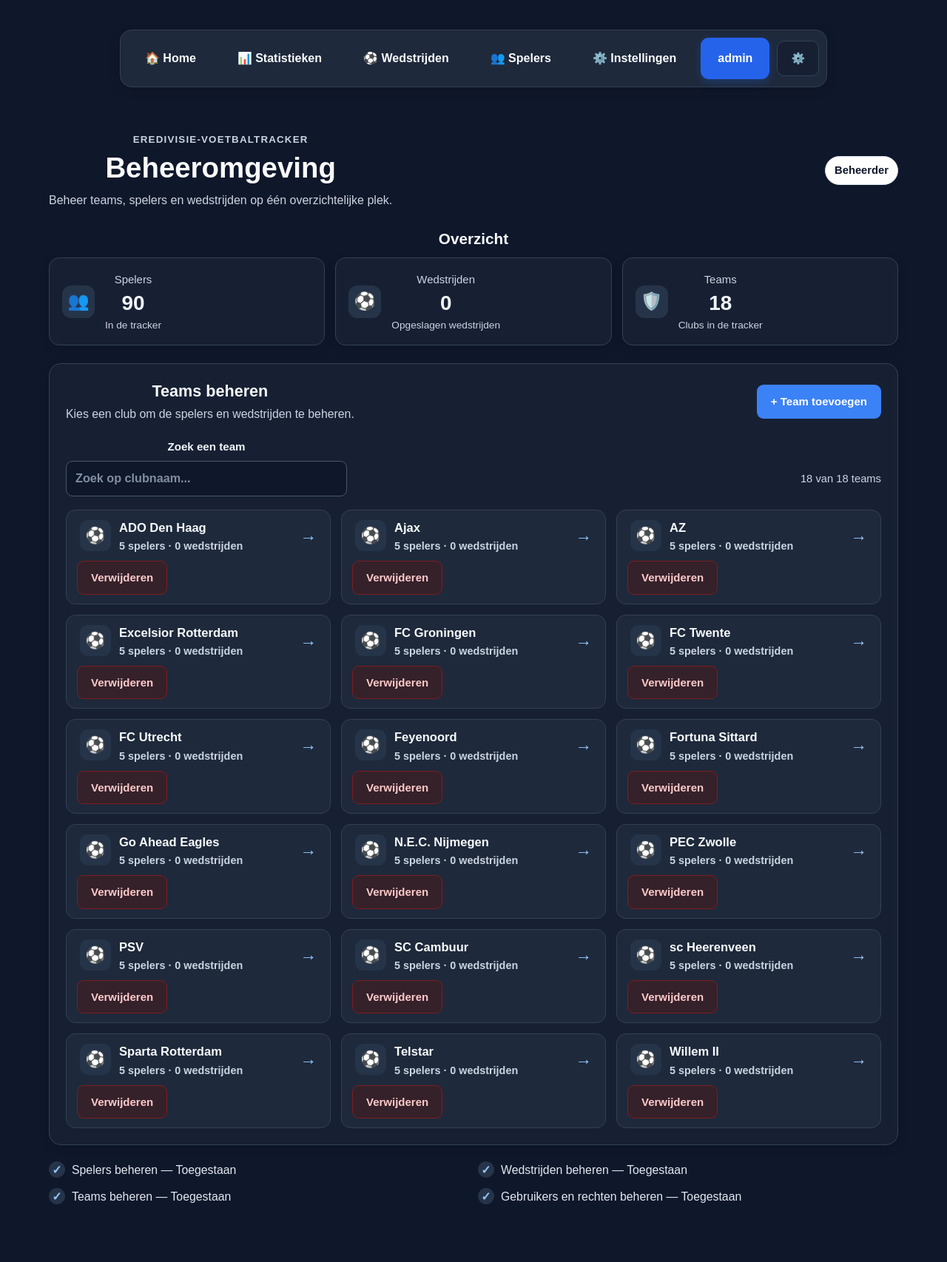
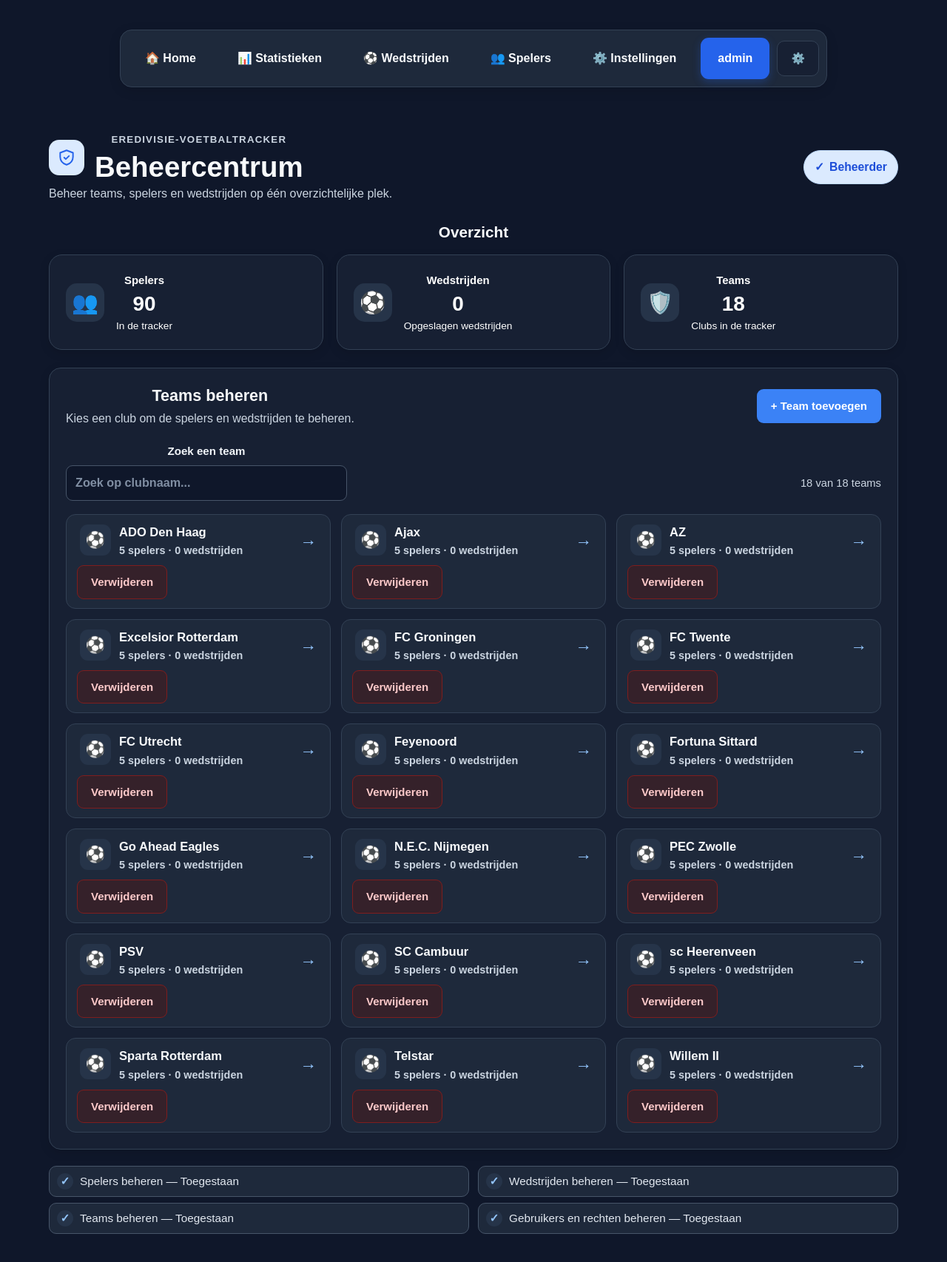
Before and after one commit to Ryan050409/simpel-design, a React (Vite) app: page /admin in a window 1280 px wide. Shown: the top 1706 px of the page at 74% size. Built offline with nearby package versions, Linux system fonts and the light colour scheme; sample sign-in values are in the browser's storage.

Commit message:
Verbeter de gebruikersinterface van de AdminPage en voeg rolgebaseerde toegang toe aan knoppen

```diff
--- a/src/AdminPage.tsx
+++ b/src/AdminPage.tsx
@@ -302,17 +302,42 @@ export default function AdminPage({
 
   return (
     <main className="admin-page">
+
 <header className="admin-page-header">
+  <div className="admin-header-content">
+    <div className="admin-header-title">
+      <span className="admin-header-icon" aria-hidden="true">
+        <svg
+          viewBox="0 0 24 24"
+          fill="none"
+          stroke="currentColor"
+          strokeWidth="1.8"
+          strokeLinecap="round"
+          strokeLinejoin="round"
+          aria-hidden="true"
+        >
+          <path d="M12 3 20 6v5c0 5-3.4 8.5-8 10-4.6-1.5-8-5-8-10V6l8-3Z" />
+          <path d="m9 12 2 2 4-4" />
+        </svg>
+      </span>
+
       <div>
         <p className="admin-eyebrow">EREDIVISIE-VOETBALTRACKER</p>
-          <h1>Beheeromgeving</h1>
-          <p>
+        <h1>Beheercentrum</h1>
+      </div>
+    </div>
+
+    <p className="admin-header-description">
       Beheer teams, spelers en wedstrijden op één overzichtelijke plek.
     </p>
   </div>
 
-        <span className="admin-role-badge">Beheerder</span>
+  <span className="admin-role-badge">
+    <span aria-hidden="true">✓</span>
+    Beheerder
+  </span>
 </header>
+
 
       <section
         className="admin-overview"
@@ -382,7 +407,7 @@ export default function AdminPage({
             )}
           </div>
 
-          {showTeamForm && (
+          {canManageTeams && showTeamForm && (
             <form className="admin-team-form" onSubmit={addTeam}>
               <label htmlFor="admin-new-team-name">
                 Naam van het nieuwe team
@@ -697,7 +722,7 @@ export default function AdminPage({
                     Bekijk alle thuis- en uitwedstrijden van {selectedTeam}.
                   </p>
                 </div>
-
+                {canManageMatches && (
                   <button
                     type="button"
                     className="admin-primary-button"
@@ -705,6 +730,7 @@ export default function AdminPage({
                   >
                     + Wedstrijd toevoegen
                   </button>
+                )}
               </div>
 
               <div className="admin-player-toolbar">
@@ -745,23 +771,16 @@ export default function AdminPage({
                       </div>
 
                       <div className="admin-player-actions">
-                        <button
-                          type="button"
-                          className="admin-edit-button"
-                          onClick={() => openEditMatchForm(match)}
-                          aria-label={`Bewerk ${match.home} tegen ${match.away}`}
-                        >
+                        {canManageMatches && (
+                          <div className="admin-player-actions">
+                            <button onClick={() => openEditMatchForm(match)}>
                               Bewerken
                             </button>
-
-                        <button
-                          type="button"
-                          className="admin-delete-button"
-                          onClick={() => deleteMatch(match)}
-                          aria-label={`Verwijder ${match.home} tegen ${match.away}`}
-                        >
+                            <button onClick={() => deleteMatch(match)}>
                               Verwijderen
                             </button>
+                          </div>
+                        )}
                       </div>
                     </article>
                   ))}
--- a/src/App.css
+++ b/src/App.css
@@ -89,8 +89,8 @@
   --table-text-color: #0f172a;
 
   --shadow-card: 0 4px 16px rgba(15, 23, 42, 0.06);
-  --shadow-card-hover: 0 10px 28px rgba(15, 23, 42, 0.10);
-  --shadow-modal: 0 24px 60px rgba(15, 23, 42, 0.20);
+  --shadow-card-hover: 0 10px 28px rgba(15, 23, 42, 0.1);
+  --shadow-modal: 0 24px 60px rgba(15, 23, 42, 0.2);
 }
 
 /* =========================================================
@@ -241,7 +241,6 @@ textarea::placeholder {
 .faq-list {
   box-shadow: var(--shadow-card);
 }
-
 
 /* =========================================================
    Navigatie
@@ -1534,7 +1533,6 @@ textarea::placeholder {
   text-align: left;
 }
 
-
 .player-card-header {
   display: flex;
   align-items: flex-start;
@@ -2272,7 +2270,6 @@ textarea::placeholder {
   color: var(--muted-text-color);
 }
 
-
 .matches-page-actions {
   display: flex;
   align-items: flex-end;
@@ -2449,7 +2446,6 @@ textarea::placeholder {
 
 /* Wedstrijdresultaten */
 
-
 .match-row-win,
 .match-row-draw,
 .match-row-loss {
@@ -2461,7 +2457,6 @@ textarea::placeholder {
 .match-row-loss:hover {
   background: var(--secondary-background);
 }
-
 
 .result-win,
 .result-draw,
@@ -2479,7 +2474,6 @@ textarea::placeholder {
   box-shadow: 0 1px 2px rgba(15, 23, 42, 0.08);
 }
 
-
 .result-win {
   background: #dcfce7;
   color: #166534;
@@ -2497,7 +2491,6 @@ textarea::placeholder {
   color: #991b1b;
   border-color: #fca5a5;
 }
-
 
 /* =========================================================
    Tablet
@@ -2660,7 +2653,6 @@ textarea::placeholder {
   .players-page-header .add-button {
     margin: 0;
   }
-
 
   .matches-page-header {
     grid-template-columns: 1fr;
@@ -3371,8 +3363,6 @@ textarea::placeholder {
   }
 }
 
-
-
 /* =========================================
    ADMINPAGINA — BASIS
 ========================================= */
@@ -3431,6 +3421,60 @@ textarea::placeholder {
   font-weight: 650;
 }
 
+.admin-header-content {
+  min-width: 0;
+}
+
+.admin-header-title {
+  display: flex;
+  align-items: center;
+  gap: 14px;
+}
+
+.admin-header-icon {
+  display: grid;
+  place-items: center;
+  flex-shrink: 0;
+  width: 48px;
+  height: 48px;
+  border-radius: 14px;
+  background: var(--admin-accent-soft, #dbeafe);
+  color: var(--admin-accent, #2563eb);
+}
+
+.admin-header-icon svg {
+  width: 26px;
+  height: 26px;
+}
+
+.admin-header-title .admin-eyebrow {
+  margin: 0 0 4px;
+}
+
+.admin-header-title h1 {
+  margin: 0;
+}
+
+.admin-header-description {
+  margin: 12px 0 0;
+  line-height: 1.6;
+}
+
+.admin-role-badge {
+  display: inline-flex;
+  align-items: center;
+  justify-content: center;
+  gap: 7px;
+  flex-shrink: 0;
+  padding: 9px 14px;
+  border: 1px solid var(--admin-border, #bfdbfe);
+  border-radius: 999px;
+  background: var(--admin-accent-soft, #dbeafe);
+  color: var(--admin-accent, #1d4ed8);
+  font-size: 0.875rem;
+  font-weight: 700;
+}
+
 /* =========================================
    STATISTIEKEN
 ========================================= */
@@ -3447,29 +3491,89 @@ textarea::placeholder {
 .admin-stats-grid {
   display: grid;
   grid-template-columns: repeat(3, minmax(0, 1fr));
-  gap: 14px;
+  gap: 18px;
+  margin-top: 18px;
 }
 
 .admin-stat-card {
-  display: flex;
-  align-items: center;
-  gap: 14px;
+  position: relative;
+  display: flex;
+  align-items: center;
+  gap: 16px;
   min-width: 0;
-  padding: 17px;
-  border: 1px solid var(--border, #e2e8f0);
-  border-radius: 14px;
-  background: var(--card, #fff);
+  padding: 22px;
+  overflow: hidden;
+  border: 1px solid var(--admin-border, #e2e8f0);
+  border-radius: 18px;
+  background: var(--admin-card, #ffffff);
+  box-shadow: 0 4px 14px rgb(15 23 42 / 5%);
+  transition:
+    transform 180ms ease,
+    box-shadow 180ms ease,
+    border-color 180ms ease;
+}
+
+.admin-stat-card:hover {
+  transform: translateY(-2px);
+  box-shadow: 0 8px 22px rgb(15 23 42 / 9%);
 }
 
 .admin-stat-icon {
   display: grid;
-  width: 44px;
-  height: 44px;
+  place-items: center;
   flex-shrink: 0;
-  place-items: center;
-  border-radius: 12px;
-  background: var(--secondary, #f1f5f9);
-  font-size: 1.3rem;
+  width: 52px;
+  height: 52px;
+  border-radius: 15px;
+  background: var(--admin-accent-soft, #dbeafe);
+  font-size: 1.6rem;
+}
+
+.admin-stat-content {
+  display: flex;
+  flex-direction: column;
+  gap: 4px;
+  min-width: 0;
+}
+
+.admin-stat-label {
+  color: var(--admin-muted, #64748b);
+  font-size: 0.9rem;
+  font-weight: 600;
+}
+
+.admin-stat-content strong {
+  color: var(--admin-text, #0f172a);
+  font-size: 1.9rem;
+  line-height: 1.2;
+  font-variant-numeric: tabular-nums;
+}
+
+.admin-stat-description {
+  color: var(--admin-muted, #64748b);
+  font-size: 0.8rem;
+  line-height: 1.4;
+}
+
+@media (max-width: 700px) {
+  .admin-stats-grid {
+    grid-template-columns: 1fr;
+    gap: 12px;
+  }
+
+  .admin-stat-card {
+    padding: 18px;
+  }
+}
+
+@media (prefers-reduced-motion: reduce) {
+  .admin-stat-card {
+    transition: none;
+  }
+
+  .admin-stat-card:hover {
+    transform: none;
+  }
 }
 
 .admin-stat-content {
@@ -3688,8 +3792,7 @@ textarea::placeholder {
 
 .admin-team-card:hover {
   border-color: var(--accent, #2563eb);
-  box-shadow: 0 5px 16px rgb(15 23 42 / 7%);
-  transform: translateY(-2px);
+  box-shadow: 0 5px 16px rgb(15 23 42 / 8%);
 }
 
 .admin-team-select {
@@ -3698,7 +3801,7 @@ textarea::placeholder {
   gap: 11px;
   width: 100%;
   min-width: 0;
-  padding: 16px 14px 12px;
+  padding: 12px;
   border: 0;
   background: transparent;
   color: var(--text, #0f172a);
@@ -3914,7 +4017,7 @@ textarea::placeholder {
 .admin-permissions-list {
   display: grid;
   grid-template-columns: repeat(2, minmax(0, 1fr));
-  gap: 12px;
+  gap: 8px 12px;
   margin: 0;
   padding: 0;
   list-style: none;
@@ -3922,10 +4025,15 @@ textarea::placeholder {
 
 .admin-permissions-list li {
   display: flex;
-  align-items: flex-start;
+  align-items: center;
   gap: 9px;
-  font-size: 0.88rem;
-  line-height: 1.5;
+  min-width: 0;
+  padding: 9px 10px;
+  border: 1px solid var(--border, #334155);
+  border-radius: 10px;
+  font-size: 0.85rem;
+  font-weight: 500;
+  line-height: 1.4;
 }
 
 .admin-permission-check {
@@ -3935,8 +4043,6 @@ textarea::placeholder {
   flex-shrink: 0;
   place-items: center;
   border-radius: 50%;
-  background: var(--secondary, #f1f5f9);
-  color: var(--accent, #2563eb);
   font-weight: 750;
 }
 
@@ -4165,7 +4271,11 @@ textarea::placeholder {
   color: var(--text, #f8fafc) !important;
 }
 
-.app:not(.light) .admin-page .admin-team-card:hover .admin-team-card-content strong {
+.app:not(.light)
+  .admin-page
+  .admin-team-card:hover
+  .admin-team-card-content
+  strong {
   color: var(--text, #f8fafc) !important;
 }
 
@@ -4351,7 +4461,9 @@ textarea::placeholder {
   font: inherit;
   font-weight: 600;
   cursor: pointer;
-  transition: background-color 0.2s, border-color 0.2s;
+  transition:
+    background-color 0.2s,
+    border-color 0.2s;
 }
 
 .admin-section-button:hover {
@@ -4415,3 +4527,22 @@ textarea::placeholder {
   background: var(--card-background, #ffffff);
   color: var(--text-color, #0f172a);
 }
+
+/* Admin-statistieken in dark mode */
+.app:not(.light) .admin-stat-card .admin-stat-content strong,
+.app:not(.light) .admin-stat-card .admin-stat-label,
+.app:not(.light) .admin-stat-card .admin-stat-description {
+  color: #ffffff;
+}
+
+/* Checklist: alleen donkere modus */
+.app:not(.light) .admin-permissions-list li {
+  background: #1e293b;
+  border-color: #475569;
+  color: #f8fafc;
+}
+
+.app:not(.light) .admin-permission-check {
+  background: #166534;
+  color: #ffffff;
+}
```
Lines whose indentation alone changed are shown as unchanged.
